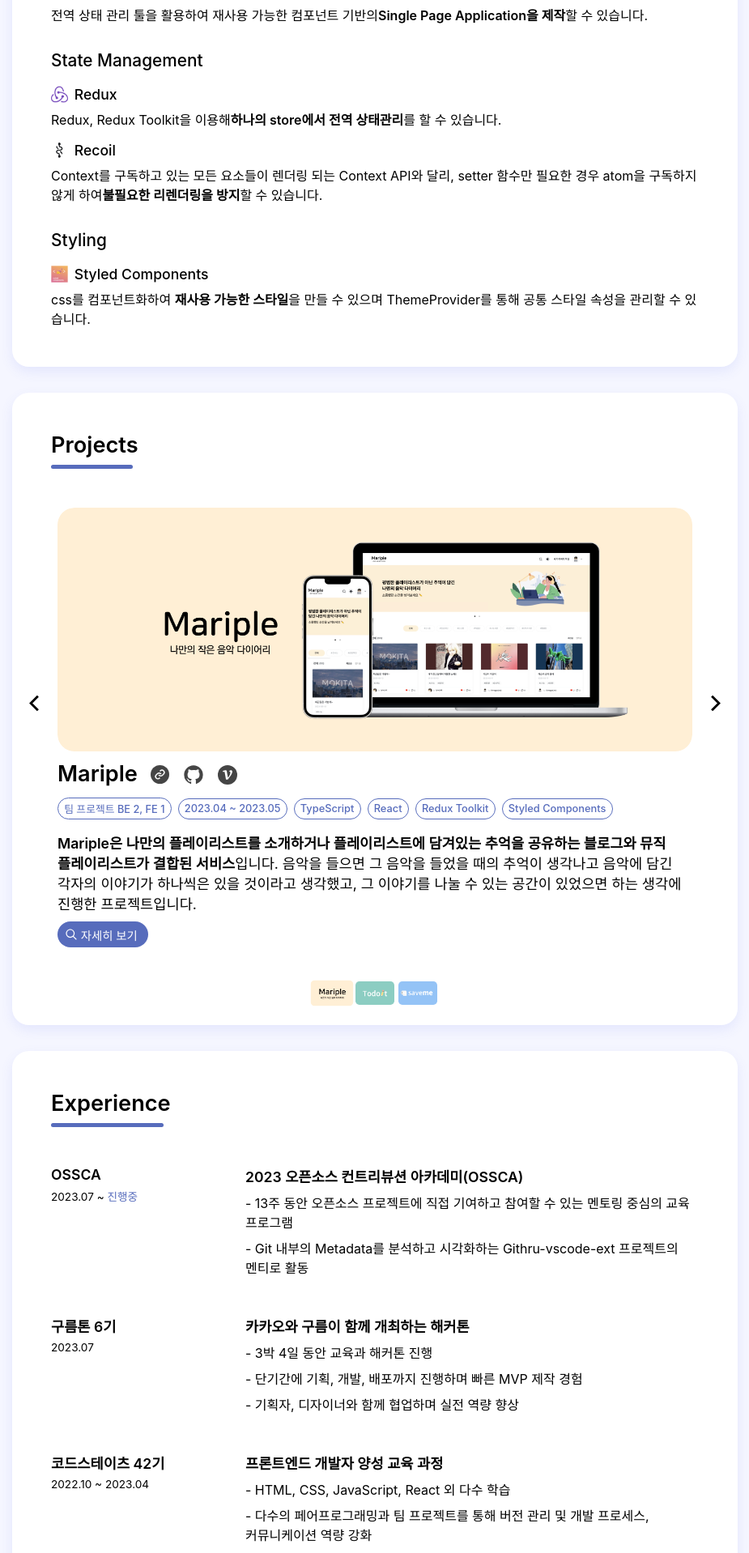
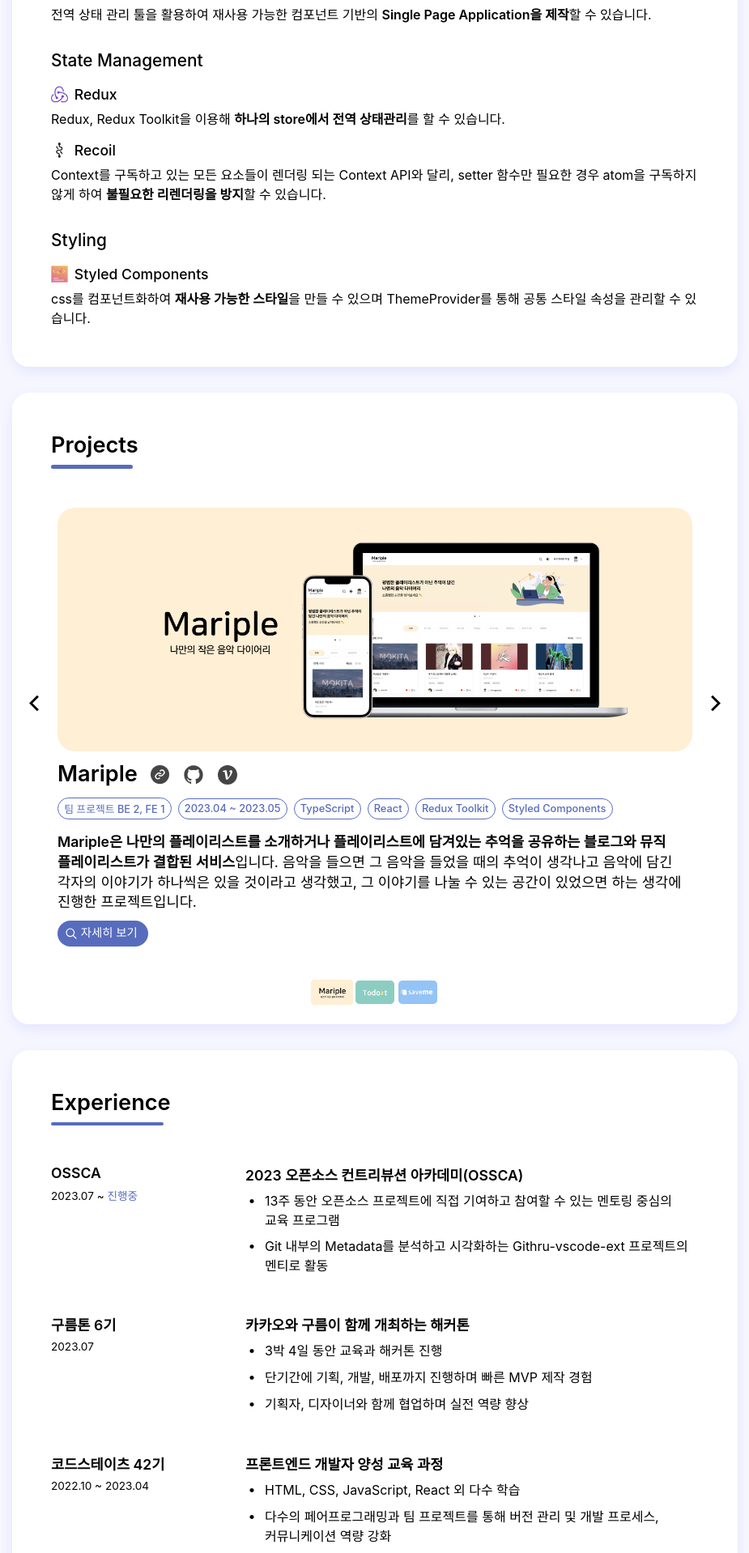
Before and after one commit to kimdonggu42/portfolio, a React (Create React App) app: page / in a window 1280 px wide. Shown: the part 1102-3020 px from the top of the page at 81% size, without its empty margins (321-1246 px from the left). Built offline with nearby package versions, Linux system fonts and the light colour scheme.

Commit message:
Refact : Experience 불릿포인트로 구분

```diff
--- a/src/assets/styles/DetailModalStyle.tsx
+++ b/src/assets/styles/DetailModalStyle.tsx
@@ -117,5 +117,6 @@
   > .dot {
     min-width: 1rem;
     max-width: 1rem;
+    /* border: 1px solid red; */
   }
 `;
--- a/src/components/Experience.tsx
+++ b/src/components/Experience.tsx
@@ -2,6 +2,7 @@
 import { useEffect } from "react";
 import AOS from "aos";
 import "aos/dist/aos.css";
+import { RxDotFilled } from "react-icons/rx";
 
 const ExperienceContainer = styled.section`
   padding: 3rem;
@@ -117,9 +118,22 @@
     font-weight: 600;
     /* border: 1px solid blue; */
   }
+`;
+
+const DetailText = styled.div`
+  display: flex;
+  column-gap: 0.5rem;
+  /* border: 1px solid red; */
+
+  > .dot {
+    min-width: 1rem;
+    max-width: 1rem;
+    /* border: 1px solid red; */
+  }
 
   > .subText {
     font-size: 1rem;
+    line-height: 1.5;
   }
 `;
 
@@ -150,13 +164,19 @@
                 2023.07 ~ <span className='point'>진행중</span>
               </div>
             </HiddenListTitle>
+            <DetailText>
+              <RxDotFilled className='dot' size={25} />
               <div className='subText'>
-              - 13주 동안 오픈소스 프로젝트에 직접 기여하고 참여할 수 있는 멘토링 중심의 교육
+                13주 동안 오픈소스 프로젝트에 직접 기여하고 참여할 수 있는 멘토링 중심의 교육
                 프로그램
               </div>
+            </DetailText>
+            <DetailText>
+              <RxDotFilled className='dot' size={25} />
               <div className='subText'>
-              - Git 내부의 Metadata를 분석하고 시각화하는 Githru-vscode-ext 프로젝트의 멘티로 활동
+                Git 내부의 Metadata를 분석하고 시각화하는 Githru-vscode-ext 프로젝트의 멘티로 활동
               </div>
+            </DetailText>
           </ListText>
         </ExperienceList>
 
@@ -171,11 +191,20 @@
               <div className='main'>구름톤 6기</div>
               <div className='date'>2023.07</div>
             </HiddenListTitle>
-            <div className='subText'>- 3박 4일 동안 교육과 해커톤 진행</div>
+            <DetailText>
+              <RxDotFilled className='dot' size={25} />
+              <div className='subText'>3박 4일 동안 교육과 해커톤 진행</div>
+            </DetailText>
+            <DetailText>
+              <RxDotFilled className='dot' size={25} />
               <div className='subText'>
-              - 단기간에 기획, 개발, 배포까지 진행하며 빠른 MVP 제작 경험
+                단기간에 기획, 개발, 배포까지 진행하며 빠른 MVP 제작 경험
               </div>
-            <div className='subText'>- 기획자, 디자이너와 함께 협업하며 실전 역량 향상</div>
+            </DetailText>
+            <DetailText>
+              <RxDotFilled className='dot' size={25} />
+              <div className='subText'>기획자, 디자이너와 함께 협업하며 실전 역량 향상</div>
+            </DetailText>
           </ListText>
         </ExperienceList>
 
@@ -190,11 +219,17 @@
               <div className='main'>코드스테이츠 42기</div>
               <div className='date'>2022.10 ~ 2023.04</div>
             </HiddenListTitle>
-            <div className='subText'>- HTML, CSS, JavaScript, React 외 다수 학습</div>
+            <DetailText>
+              <RxDotFilled className='dot' size={25} />
+              <div className='subText'>HTML, CSS, JavaScript, React 외 다수 학습</div>
+            </DetailText>
+            <DetailText>
+              <RxDotFilled className='dot' size={25} />
               <div className='subText'>
-              - 다수의 페어프로그래밍과 팀 프로젝트를 통해 버전 관리 및 개발 프로세스, 커뮤니케이션
+                다수의 페어프로그래밍과 팀 프로젝트를 통해 버전 관리 및 개발 프로세스, 커뮤니케이션
                 역량 강화
               </div>
+            </DetailText>
           </ListText>
         </ExperienceList>
       </ExperieceArea>
--- a/src/components/Project.tsx
+++ b/src/components/Project.tsx
@@ -241,6 +241,7 @@
   row-gap: 0.5rem;
   font-size: 1.1rem;
   margin-bottom: 3rem;
+  line-height: 1.4;
   /* border: 1px solid skyblue; */
 
   > div > .mainText {
--- a/src/components/Stack.tsx
+++ b/src/components/Stack.tsx
@@ -86,6 +86,7 @@
 
 const StackDetailInfo = styled.div`
   font-size: 1rem;
+  line-height: 1.5;
 
   > .bold {
     font-weight: 600;
@@ -113,7 +114,7 @@
             </StackDetailTitleArea>
             <StackDetailInfo>
               런타임에 컴파일되는 <span className='bold'>JavaScript의 동작 방식을 이해</span>하고
-              있으며
+              있으며&nbsp;
               <span className='bold'>ES6 문법 사용에 익숙</span>합니다.
             </StackDetailInfo>
           </StackSetting>
@@ -138,7 +139,7 @@
               <div className='stackDetailTitle'>React</div>
             </StackDetailTitleArea>
             <StackDetailInfo>
-              전역 상태 관리 툴을 활용하여 재사용 가능한 컴포넌트 기반의
+              전역 상태 관리 툴을 활용하여 재사용 가능한 컴포넌트 기반의&nbsp;
               <span className='bold'>Single Page Application을 제작</span>할 수 있습니다.
             </StackDetailInfo>
           </StackSetting>
@@ -153,7 +154,7 @@
               <div className='stackDetailTitle'>Redux</div>
             </StackDetailTitleArea>
             <StackDetailInfo>
-              Redux, Redux Toolkit을 이용해
+              Redux, Redux Toolkit을 이용해&nbsp;
               <span className='bold'>하나의 store에서 전역 상태관리</span>를 할 수 있습니다.
             </StackDetailInfo>
           </StackSetting>
@@ -164,7 +165,7 @@
             </StackDetailTitleArea>
             <StackDetailInfo>
               Context를 구독하고 있는 모든 요소들이 렌더링 되는 Context API와 달리, setter 함수만
-              필요한 경우 atom을 구독하지 않게 하여
+              필요한 경우 atom을 구독하지 않게 하여&nbsp;
               <span className='bold'>불필요한 리렌더링을 방지</span>할 수 있습니다.
             </StackDetailInfo>
           </StackSetting>
```
Lines whose indentation alone changed are shown as unchanged.
